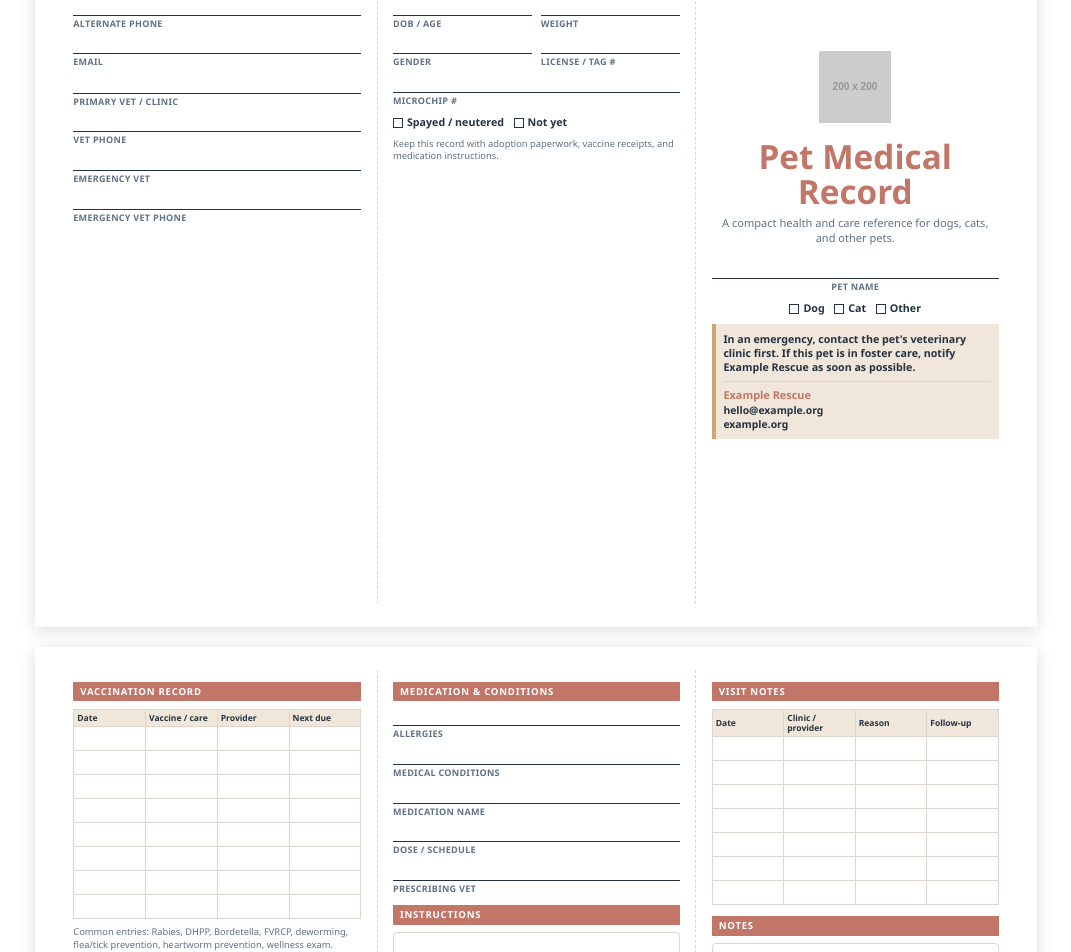
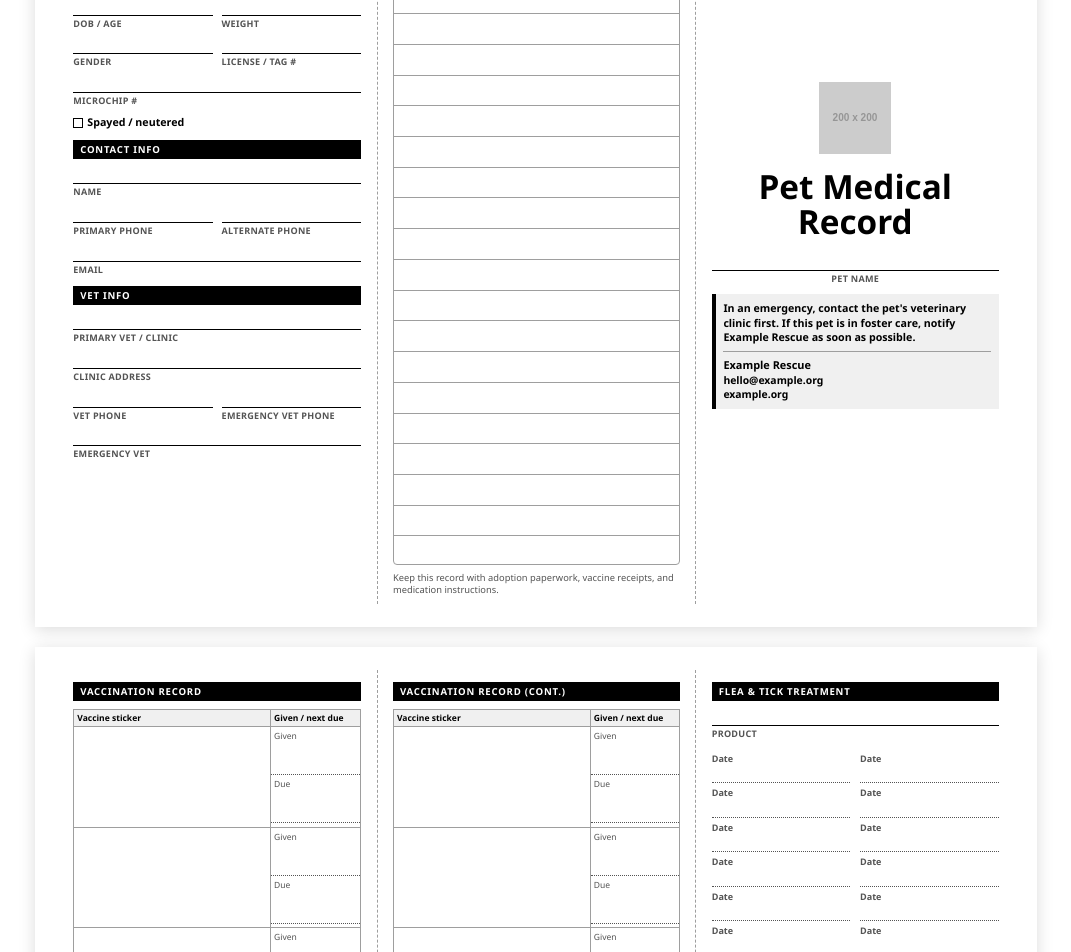
Before and after one commit to 4LeggedIT/template, a React (Vite) app: page /tools/pet-medical-record in a window 1280 px wide. Shown: the part 220-1172 px from the top of the page, without its empty margins (104-1175 px from the left). Built offline with nearby package versions, Linux system fonts and the light colour scheme.

Commit message:
Rework PetMedicalRecordSection: sticker-ready vaccine rows, flea/tick and deworming schedules
Synced from internal-tools templates-sources/patterns.

Co-Authored-By: Claude Sonnet 5.5 <noreply@anthropic.com>

Template documents.css default palette is now black on white.

```diff
--- a/src/components/patterns/PetMedicalRecordSection.tsx
+++ b/src/components/patterns/PetMedicalRecordSection.tsx
@@ -31,6 +31,36 @@ const MedicalTable = ({ headers, rows }: { headers: string[]; rows: number }) =>
       ))}
     </tbody>
   </table>
+);
+
+const StickerTable = ({ rows }: { rows: number }) => (
+  <table className="med-table med-sticker-table">
+    <thead>
+      <tr>
+        <th>Vaccine sticker</th>
+        <th>Given / next due</th>
+      </tr>
+    </thead>
+    <tbody>
+      {Array.from({ length: rows }).map((_, index) => (
+        <tr key={index}>
+          <td></td>
+          <td>
+            <div className="med-sticker-date">Given</div>
+            <div className="med-sticker-date">Due</div>
+          </td>
+        </tr>
+      ))}
+    </tbody>
+  </table>
+);
+
+const DateGrid = ({ rows, columns = 3 }: { rows: number; columns?: number }) => (
+  <div className="med-date-grid" style={{ gridTemplateColumns: `repeat(${columns}, minmax(0, 1fr))` }}>
+    {Array.from({ length: rows * columns }).map((_, index) => (
+      <div key={index} className="med-date-cell">Date</div>
+    ))}
+  </div>
 );
 
 const Page = ({ children }: { children: React.ReactNode }) => (
@@ -261,6 +291,42 @@ const PetMedicalRecordSection = ({ config, revisionDate }: PetMedicalRecordSecti
           height: 0.25in;
         }
 
+        .med-sticker-table { table-layout: fixed; }
+        .med-sticker-table th:first-child { width: 2.05in; }
+        .med-sticker-table tr { break-inside: avoid; page-break-inside: avoid; }
+        .med-sticker-table td { height: 1.05in; padding: 0; vertical-align: top; }
+        .med-sticker-date {
+          border-bottom: 1px dotted var(--doc-gray, hsl(212,15%,45%));
+          color: var(--doc-gray, hsl(212,15%,45%));
+          font-size: 6.4pt;
+          height: 0.5in;
+          padding: 3px;
+        }
+
+        .med-date-grid {
+          display: grid;
+          gap: 0 0.1in;
+        }
+
+        .med-date-cell {
+          border-bottom: 1px dotted var(--doc-gray, hsl(212,15%,45%));
+          color: var(--doc-gray, hsl(212,15%,45%));
+          font-size: 6.8pt;
+          font-weight: 800;
+          height: 0.36in;
+          line-height: 0.2in;
+        }
+
+        .med-note-lined {
+          background-image: repeating-linear-gradient(
+            to bottom,
+            transparent 0,
+            transparent calc(0.32in - 1px),
+            var(--doc-border, hsl(30,20%,84%)) calc(0.32in - 1px),
+            var(--doc-border, hsl(30,20%,84%)) 0.32in
+          );
+        }
+
         .med-note-box {
           border: 1px solid var(--doc-border, hsl(30,20%,84%));
           border-radius: 4px;
@@ -308,22 +374,7 @@ const PetMedicalRecordSection = ({ config, revisionDate }: PetMedicalRecordSecti
       />
 
       <Page>
-        <Panel title="Contact & Emergency">
-          <div className="med-field-grid-single">
-            <Field label="Owner / foster name" />
-            <Field label="Primary phone" />
-            <Field label="Alternate phone" />
-            <Field label="Email" />
-          </div>
-          <div className="med-field-grid-single">
-            <Field label="Primary vet / clinic" />
-            <Field label="Vet phone" />
-            <Field label="Emergency vet" />
-            <Field label="Emergency vet phone" />
-          </div>
-        </Panel>
-
-        <Panel title="Quick Profile">
+        <Panel title="Pets Information">
           <div className="med-field-grid">
             <Field label="Breed / mix" wide />
             <Field label="Color / markings" wide />
@@ -335,8 +386,26 @@ const PetMedicalRecordSection = ({ config, revisionDate }: PetMedicalRecordSecti
           </div>
           <div className="med-check-row" style={{ justifyContent: "flex-start" }}>
             <Check label="Spayed / neutered" />
-            <Check label="Not yet" />
           </div>
+          <div className="med-panel-title" style={{ marginTop: "0.02in" }}>Contact Info</div>
+          <div className="med-field-grid">
+            <Field label="Name" wide />
+            <Field label="Primary phone" />
+            <Field label="Alternate phone" />
+            <Field label="Email" wide />
+          </div>
+          <div className="med-panel-title" style={{ marginTop: "0.02in" }}>Vet Info</div>
+          <div className="med-field-grid">
+            <Field label="Primary vet / clinic" wide />
+            <Field label="Clinic address" wide />
+            <Field label="Vet phone" />
+            <Field label="Emergency vet phone" />
+            <Field label="Emergency vet" wide />
+          </div>
+        </Panel>
+
+        <Panel title="Notes">
+          <div className="med-note-box med-note-lined"></div>
           <p className="med-small-copy">
             Keep this record with adoption paperwork, vaccine receipts, and medication instructions.
           </p>
@@ -346,14 +415,8 @@ const PetMedicalRecordSection = ({ config, revisionDate }: PetMedicalRecordSecti
         <Panel cover>
           <img src={logoSrc} alt={orgName} className="med-logo" />
           <h1 className="med-cover-title">Pet Medical Record</h1>
-          <p className="med-cover-copy">A compact health and care reference for dogs, cats, and other pets.</p>
           <div className="med-field-grid-single" style={{ width: "100%", marginTop: "0.08in" }}>
             <Field label="Pet name" />
-          </div>
-          <div className="med-check-row">
-            <Check label="Dog" />
-            <Check label="Cat" />
-            <Check label="Other" />
           </div>
           <div className="med-emergency-note">
             In an emergency, contact the pet's veterinary clinic first. If this pet is in foster care, notify {orgName} as soon as possible.
@@ -369,34 +432,24 @@ const PetMedicalRecordSection = ({ config, revisionDate }: PetMedicalRecordSecti
 
       <Page>
         <Panel title="Vaccination Record">
-          <MedicalTable
-            headers={["Date", "Vaccine / care", "Provider", "Next due"]}
-            rows={8}
-          />
-          <p className="med-small-copy">
-            Common entries: Rabies, DHPP, Bordetella, FVRCP, deworming, flea/tick prevention, heartworm prevention, wellness exam.
-          </p>
+          <StickerTable rows={6} />
+          <p className="med-small-copy">Affix each vial label and write the dates.</p>
         </Panel>
 
-        <Panel title="Medication & Conditions">
-          <div className="med-field-grid-single">
-            <Field label="Allergies" />
-            <Field label="Medical conditions" />
-            <Field label="Medication name" />
-            <Field label="Dose / schedule" />
-            <Field label="Prescribing vet" />
-          </div>
-          <div className="med-panel-title" style={{ marginTop: "0.02in" }}>Instructions</div>
-          <div className="med-note-box"></div>
+        <Panel title="Vaccination Record (cont.)">
+          <StickerTable rows={6} />
         </Panel>
 
-        <Panel title="Visit Notes">
-          <MedicalTable
-            headers={["Date", "Clinic / provider", "Reason", "Follow-up"]}
-            rows={7}
-          />
-          <div className="med-panel-title" style={{ marginTop: "0.04in" }}>Notes</div>
-          <div className="med-note-box"></div>
+        <Panel title="Flea & Tick Treatment">
+          <div className="med-field-grid-single">
+            <Field label="Product" />
+          </div>
+          <DateGrid rows={13} columns={2} />
+          <div className="med-panel-title" style={{ marginTop: "0.04in" }}>Deworming</div>
+          <div className="med-field-grid-single">
+            <Field label="Product" />
+          </div>
+          <DateGrid rows={3} columns={2} />
         </Panel>
       </Page>
     </div>
--- a/src/styles/documents.css
+++ b/src/styles/documents.css
@@ -14,12 +14,12 @@
 ───────────────────────────────────────────── */
 
 :root {
-  --doc-primary:        hsl(10,  42%, 58%);
-  --doc-primary-light:  hsl(30,  45%, 90%);
-  --doc-accent:         hsl(30,  50%, 64%);
-  --doc-dark:           hsl(212, 30%, 20%);
-  --doc-gray:           hsl(212, 15%, 45%);
-  --doc-border:         hsl(30,  20%, 84%);
+  --doc-primary:        hsl(0, 0%, 0%);
+  --doc-primary-light:  hsl(0, 0%, 94%);
+  --doc-accent:         hsl(0, 0%, 0%);
+  --doc-dark:           hsl(0, 0%, 0%);
+  --doc-gray:           hsl(0, 0%, 33%);
+  --doc-border:         hsl(0, 0%, 62%);
 }
 
 .doc-body {
```
